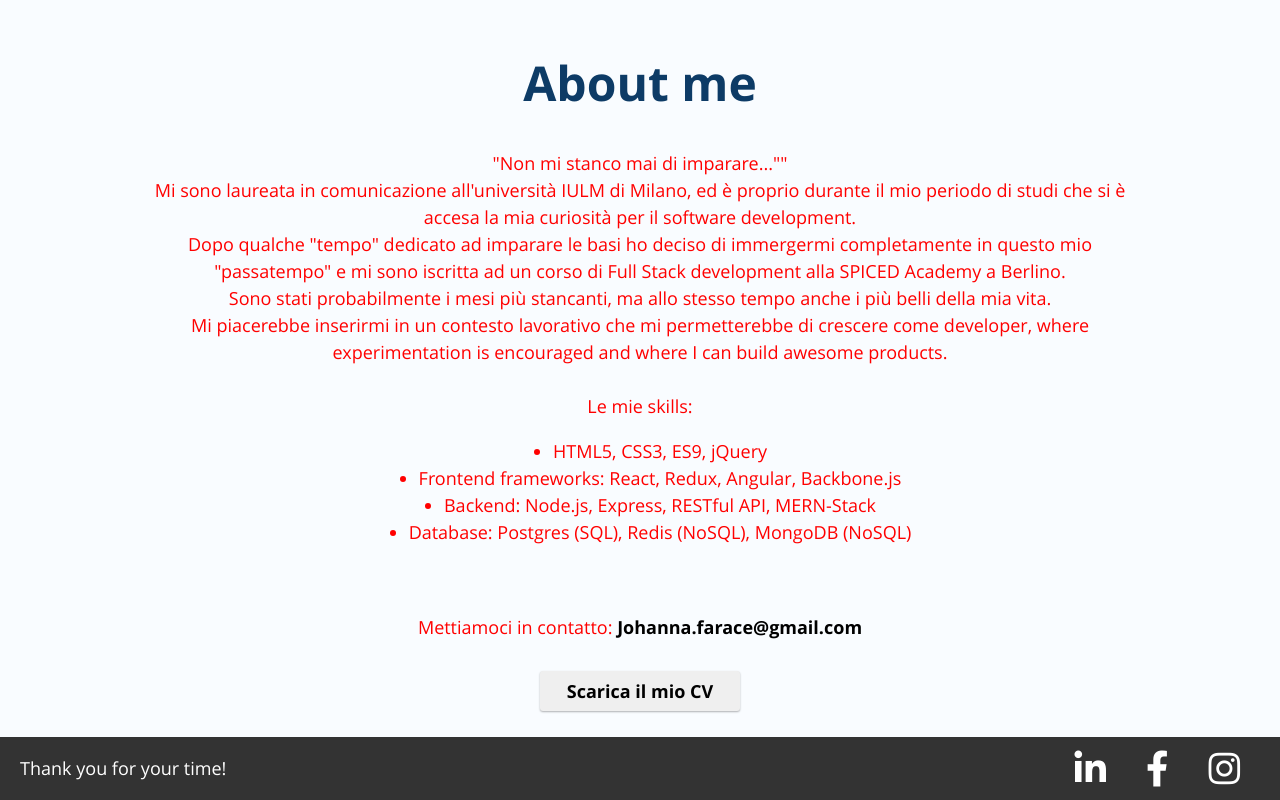
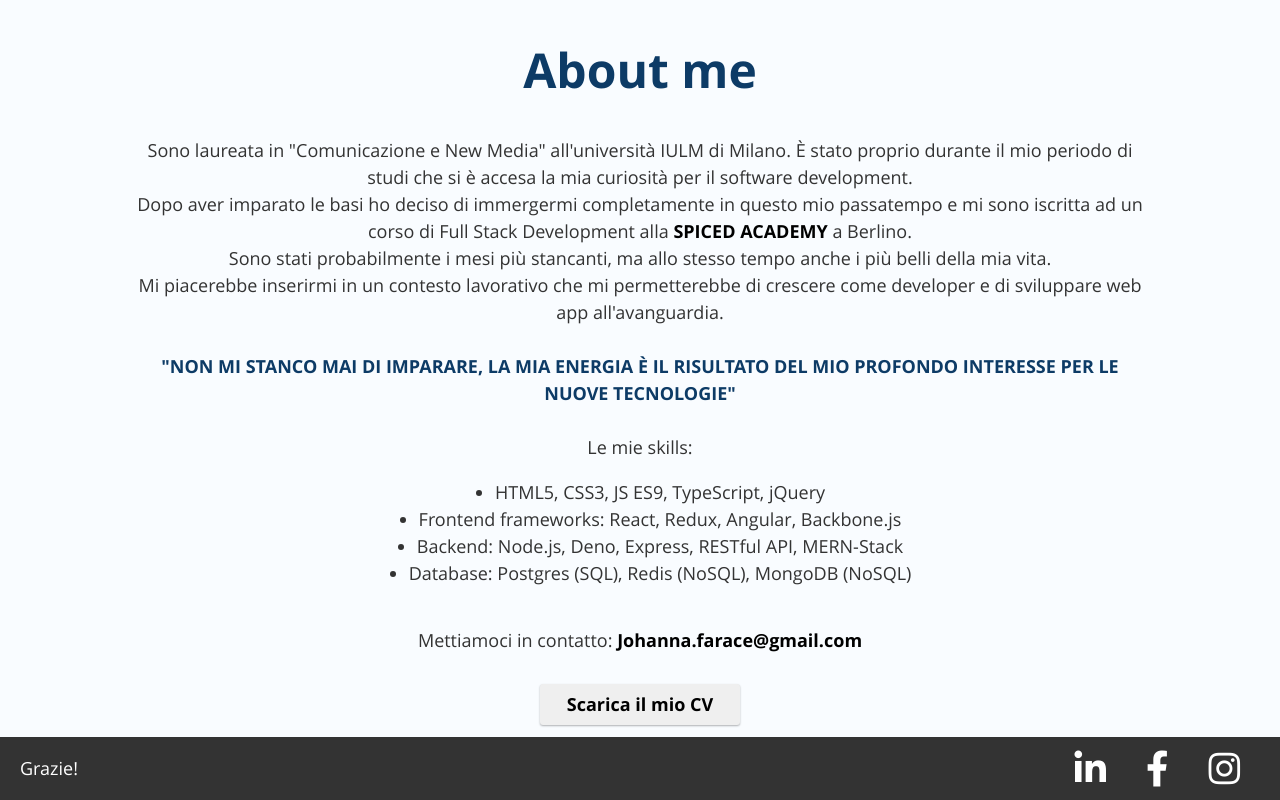
Before and after one commit to Jo-FRC/Portfolio, a web app: file index.html in a window 1280 px wide. Shown: the part 800-1600 px from the top of the page. Run offline with its HTML, style and script files only (its server is not run), Linux system fonts and the light colour scheme; some libraries are stand-ins or nearby versions.

Commit message:
final changes

```diff
--- a/index.html
+++ b/index.html
@@ -2,6 +2,8 @@
   <head>
     <title>Johanna Farace</title>
     <link rel="icon"  href="./images/code-solid.svg"/>
+    <meta charset="UTF-8">
+    <meta name="viewport" content="width=device-width, initial-scale=0.86, maximum-scale=3.0, minimum-scale=0.86">
     <!-- The default layout, resets and and text styling -->
     <link href="stylesheets/main.css" rel="stylesheet">
     <!-- Custom styling for the header -->
@@ -45,18 +47,19 @@
       <div class="text-wrapper" style="--text-color: #fff;">
         <div class="text-top">
           <h1 class="fade-from-left section-title">About me</h1>
-          <p class="fade-from-top inner-text-wrapper">"Non mi stanco mai di imparare...""<br />
-            Mi sono laureata in comunicazione all'università IULM di Milano, ed è proprio durante il mio periodo di studi che si è accesa la mia curiosità per il software development. <br />
-            Dopo qualche "tempo" dedicato ad imparare le basi ho deciso di immergermi completamente in questo mio "passatempo" e mi sono iscritta ad un corso di Full Stack development alla SPICED Academy a Berlino. <br />
+          <p class="fade-from-top inner-text-wrapper">
+            Sono laureata in "Comunicazione e New Media" all'università IULM di Milano. È stato proprio durante il mio periodo di studi che si è accesa la mia curiosità per il software development. <br />
+            Dopo aver imparato le basi ho deciso di immergermi completamente in questo mio passatempo e mi sono iscritta ad un corso di Full Stack Development alla <span class="link"><a href="https://www.spiced-academy.com/en/program/full-stack-web-development#">SPICED Academy</a></span> a Berlino. <br />
             Sono stati probabilmente i mesi più stancanti, ma allo stesso tempo anche i più belli della mia vita.<br />
-            Mi piacerebbe inserirmi in un contesto lavorativo che mi permetterebbe di crescere come developer, where experimentation is encouraged and where I can build awesome products.
+            Mi piacerebbe inserirmi in un contesto lavorativo che mi permetterebbe di crescere come developer e di sviluppare web app all'avanguardia.
             <br /><br />
+            <span><strong>"Non mi stanco mai di imparare, la mia energia è il risultato del mio profondo interesse    per le nuove tecnologie"</strong></span><br /><br />
             Le mie skills:
           </p>
           <ul class="skills">
-            <li>HTML5, CSS3, ES9, jQuery</li>
+            <li>HTML5, CSS3, JS ES9, TypeScript, jQuery</li>
             <li>Frontend frameworks: React, Redux, Angular, Backbone.js</li>
-            <li>Backend: Node.js, Express, RESTful API, MERN-Stack</li>
+            <li>Backend: Node.js, Deno, Express, RESTful API, MERN-Stack</li>
             <li>Database: Postgres (SQL), Redis (NoSQL), MongoDB (NoSQL)</li>
           </ul>
         </div>
@@ -70,7 +73,7 @@
       </div>
 
       <footer>
-        <p>Thank you for your time!</p>
+        <p>Grazie!</p>
 
         <div class="social">
           <a href="https://www.linkedin.com/in/johanna-farace/" target="_blank"><i class="fab fa-linkedin-in fa-2x"></i></i></a>
--- a/stylesheets/header.css
+++ b/stylesheets/header.css
@@ -369,4 +369,5 @@ a {
 
 span {
   color: #0d3b66;
+  text-transform: uppercase;
 }
--- a/stylesheets/main.css
+++ b/stylesheets/main.css
@@ -258,15 +258,29 @@ color: #ff686b;
   color: #ff686b;
 }
 
-@media (max-width: 575.98px) { ... }
+.link a{
+  color: black;
+  transition: all .2s ease-in-out;
+}
+
+.link a:hover {
+  color: #ff686b;
+  text-decoration: none;
+}
+
+/* @media screen
+ and (max-device-width: 575.98px) { ... }
 
 // Small devices (landscape phones, less than 768px)
-@media (max-width: 767.98px) { ... }
+@media screen
+ and (max-device-width: 767.98px) { ... }
 body {
   color: red;
 }
 // Medium devices (tablets, less than 992px)
-@media (max-width: 991.98px) { ... }
+@media screen
+ and (max-device-width: 991.98px) { ... }
 
 // Large devices (desktops, less than 1200px)
-@media (max-width: 1199.98px) { ... }
+@media screen
+ and (max-device-width: 1199.98px) { ... } */
```
